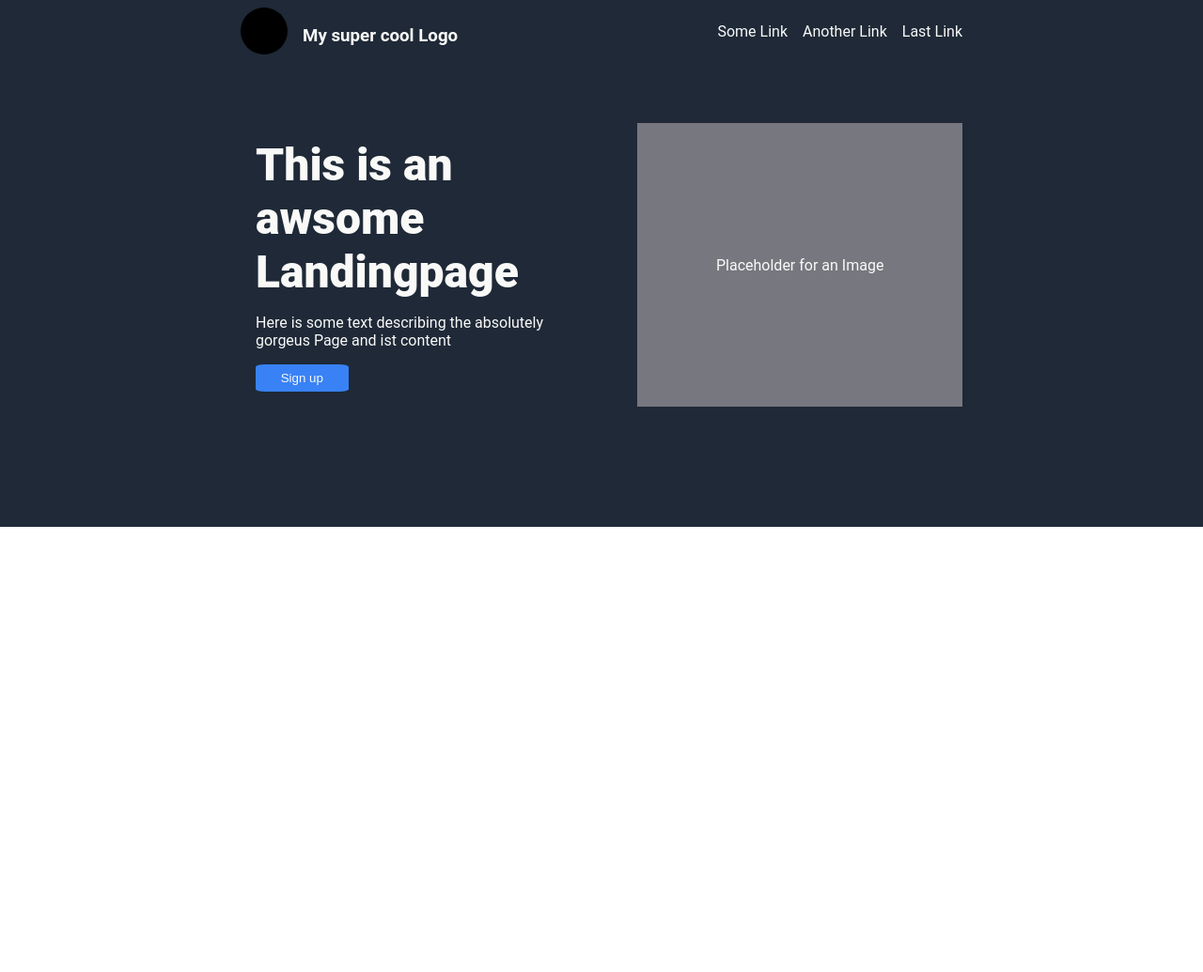
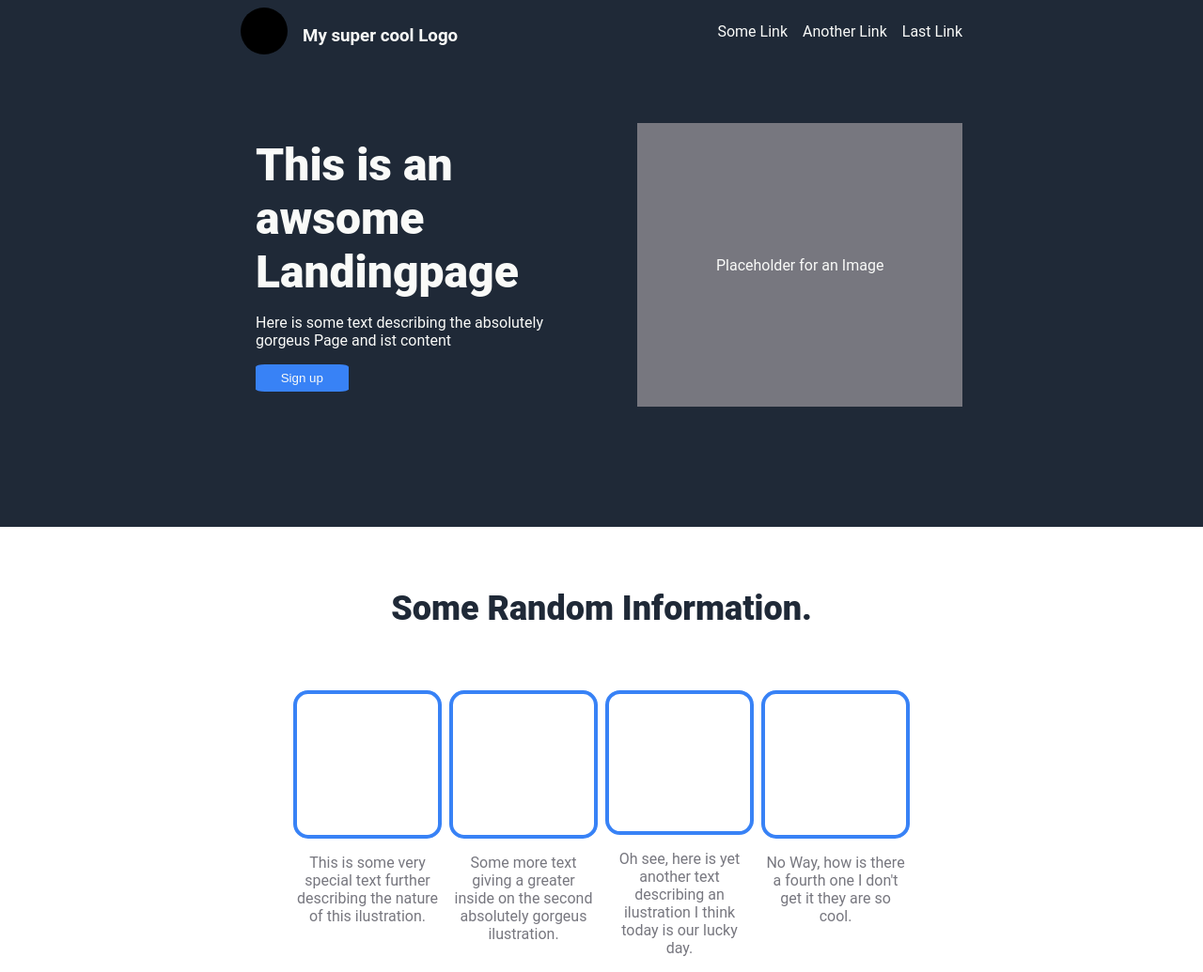
Before and after one commit to cc0803/landingpage, a plain HTML site: page index.html in a window 1280 px wide. Shown: the whole page at 94% size. Before the commit the page ends 800 px from the top, so only its background shows below. Drawn offline with Linux system fonts and the light colour scheme.

Commit message:
Create the basics for the second part of the page

```diff
--- a/index.html
+++ b/index.html
@@ -32,5 +32,30 @@
             </div>
         </div>
     </div>
+
+    <div class="upper-body">
+        <div class="heading">
+            <h2>Some Random Information.</h2>
+        </div>
+        <div class="boxes-container">
+            <div class="boxes">
+                <div class="box"></div>
+                <p>This is some very special text further describing the nature of this ilustration.</p>
+            </div>
+            <div class="boxes">
+                <div class="box"></div>
+                <p>Some more text giving a greater inside on the second absolutely gorgeus ilustration.</p>
+            </div>
+            <div class="boxes">
+                <div class="box"></div>
+                <p>Oh see, here is yet another text describing an ilustration I think today is our lucky day.</p>
+            </div>
+            <div class="boxes">
+                <div class="box"></div>
+                <p>No Way, how is there a fourth one I don't get it they are so cool.</p>
+            </div>
+        </div>
+    </div>
+
 </body>
 </html>
--- a/styles.css
+++ b/styles.css
@@ -4,7 +4,7 @@ html {
     padding: 0;
     box-sizing: border-box;
     font-family: roboto, sans-serif;
-    overflow: hidden;
+    overflow: scroll;
 }
 
 body {
@@ -90,3 +90,45 @@ button {
     color: #f9faf8;
     border: 0;
 }
+
+.upper-body {
+    display: flex;
+    flex-direction: column;
+    justify-content: center;
+    align-items: center;
+}
+
+h2 {
+    font-size: 36px;
+    font-weight: 900;
+    color: #1f2937;
+    padding: 1em;
+}
+
+.boxes-container {
+    display: flex;
+    justify-content: center;
+    align-items: center;
+    gap: 1em;
+}
+
+.boxes {
+    display: flex;
+    justify-content: baseline;
+    align-items: center;
+    flex-direction: column;
+    max-width: 150px;
+    height: 300px;
+}
+
+.box {
+    height: 150px;
+    width: 150px;
+    border-radius: 10%;
+    border: 4px solid #3882f6;
+}
+
+.upper-body p {
+    color: #77777f;
+    text-align: center;
+}
```
